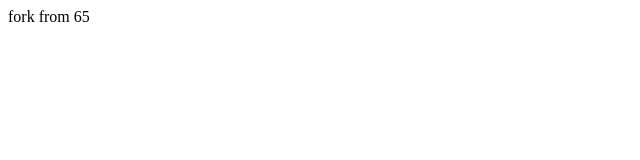
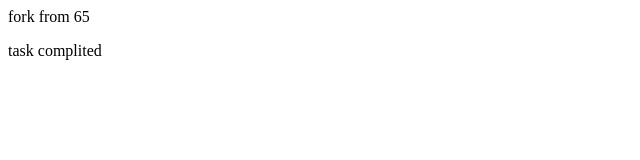
Before and after one commit to kartikparmar5644/Exm_Fork, a plain HTML site: page index.html in a window 1280 px wide. Shown: the full height of the page, 0-640 px from the left. Drawn offline with Linux system fonts and the light colour scheme.

Commit message:
update file

```diff
--- a/index.html
+++ b/index.html
@@ -4,5 +4,6 @@
   </head>
   <body>
     <p>fork from 65</p>
+    <p>task complited</p>
   </body>
 </html>
```
